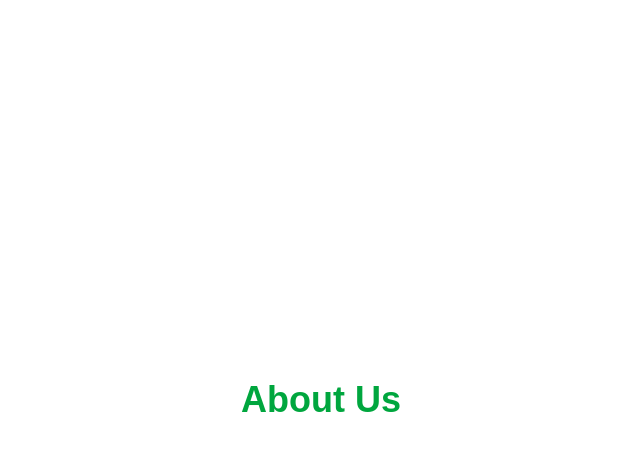
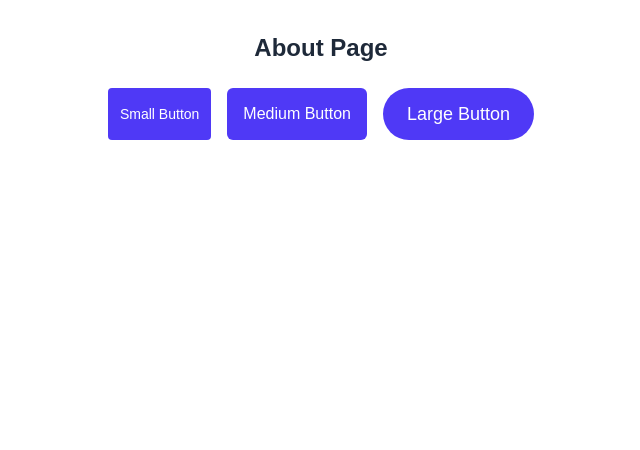
Before and after one commit to pdanyomiportfolio/alx-project-0x02-setup, a Next.js app in the folder alx-project-0x02/: page /about in a window 1280 px wide. Shown: the top 450 px of the page, without its empty margins (319-959 px from the left). Built offline with nearby package versions, Linux system fonts and the light colour scheme.

Commit message:
Create and Use a Button Component

```diff
--- /dev/null
+++ b/alx-project-0x02/components/common/Button.tsx
@@ -0,0 +1,26 @@
+import React from "react";
+import { type ButtonProps } from "@/interfaces";
+
+const sizeClasses = {
+  small: "px-3 py-1 text-sm",
+  medium: "px-4 py-2 text-base",
+  large: "px-6 py-3 text-lg",
+};
+
+const Button: React.FC<ButtonProps> = ({
+  label,
+  size = "medium",
+  shape = "rounded-md",
+  onClick,
+}) => {
+  return (
+    <button
+      onClick={onClick}
+      className={`bg-indigo-600 text-white font-medium hover:bg-indigo-700 transition-colors ${sizeClasses[size]} ${shape}`}
+    >
+      {label}
+    </button>
+  );
+};
+
+export default Button;
--- a/alx-project-0x02/interfaces/index.ts
+++ b/alx-project-0x02/interfaces/index.ts
@@ -9,3 +9,10 @@ export interface CardProps {
   title: string;
   content: string;
 }
+
+export interface ButtonProps {
+  label: string;
+  size?: "small" | "medium" | "large";
+  shape?: "rounded-sm" | "rounded-md" | "rounded-full";
+  onClick?: () => void;
+}
--- a/alx-project-0x02/pages/about.tsx
+++ b/alx-project-0x02/pages/about.tsx
@@ -1,9 +1,17 @@
 import React from "react";
+import Button from "@/components/common/Button";
 
-export default function AboutPage() {
+const About: React.FC = () => {
   return (
-    <div className="flex min-h-screen items-center justify-center">
-      <h1 className="text-4xl font-bold text-green-600">About Us</h1>
+    <div className="p-8 flex flex-col items-center space-y-4">
+      <h1 className="text-2xl font-bold text-gray-800 mb-6">About Page</h1>
+      <div className="flex space-x-4">
+        <Button label="Small Button" size="small" shape="rounded-sm" />
+        <Button label="Medium Button" size="medium" shape="rounded-md" />
+        <Button label="Large Button" size="large" shape="rounded-full" />
+      </div>
     </div>
   );
-}
+};
+
+export default About;
```
